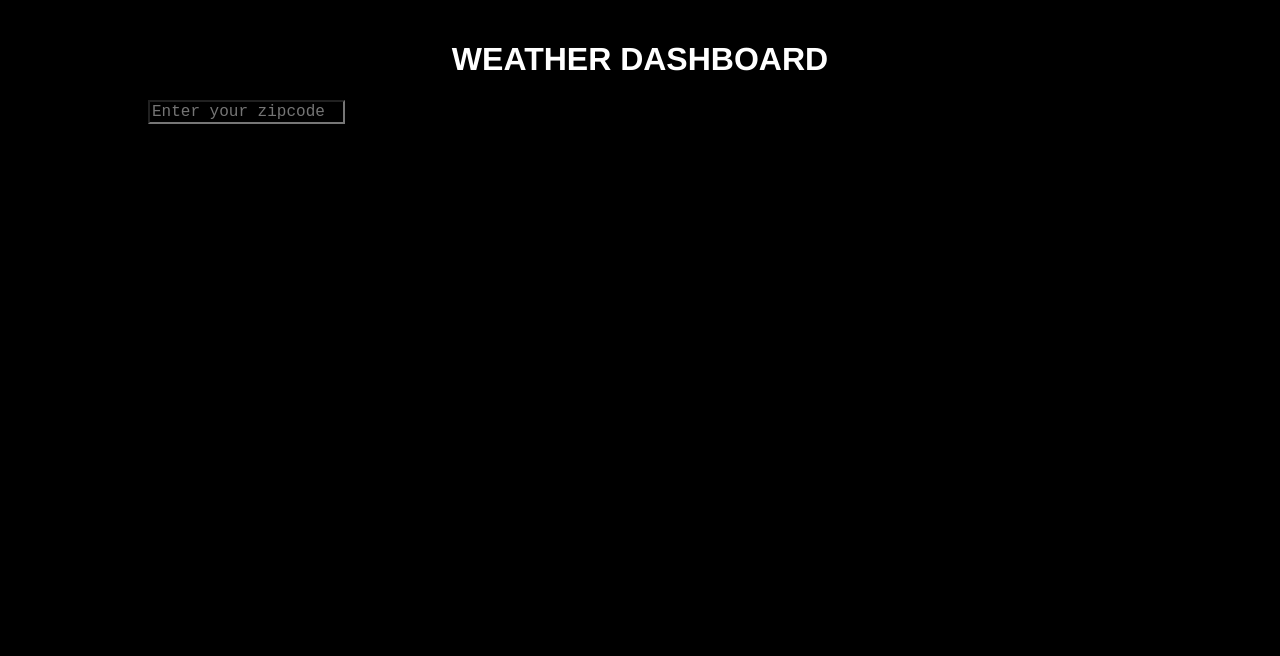
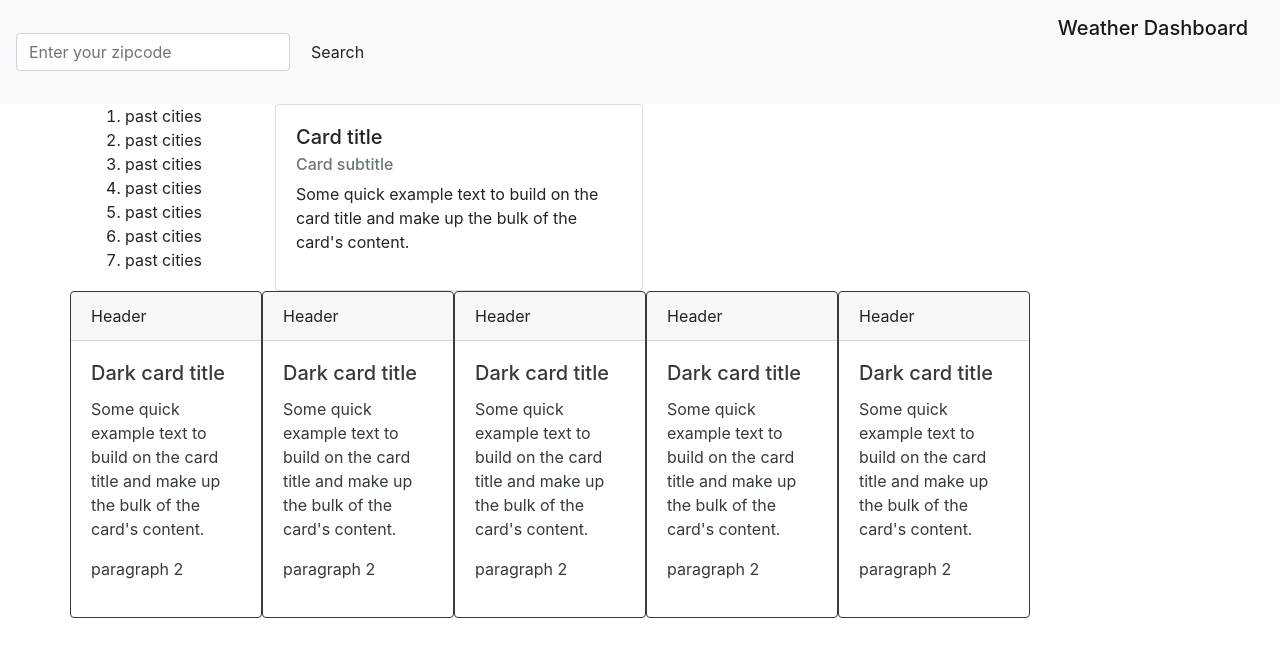
Before and after one commit to ya1sec/weatherdashboard, a plain HTML site: page index.html in a window 1280 px wide. Drawn offline with nearby package versions, Linux system fonts and the light colour scheme; a web font is replaced by a local one.

Commit message:
skeleton

```diff
--- a/index.html
+++ b/index.html
@@ -3,25 +3,140 @@
   <head>
     <meta charset="UTF-8" />
     <meta name="viewport" content="width=device-width, initial-scale=1.0" />
-    <title>Weather Dashboard</title>
+    <title>Weather Forecast</title>
+    <!-- CSS only -->
     <link
       rel="stylesheet"
-      href="https://unpkg.com/tachyons@4.12.0/css/tachyons.min.css"
+      href="https://stackpath.bootstrapcdn.com/bootstrap/4.5.0/css/bootstrap.min.css"
+      integrity="sha384-9aIt2nRpC12Uk9gS9baDl411NQApFmC26EwAOH8WgZl5MYYxFfc+NcPb1dKGj7Sk"
+      crossorigin="anonymous"
     />
-    <link rel="stylesheet" href="style.css" />
-    <link rel="stylesheet" href="fonts.css" />
+
+    <!-- JS, Popper.js, and jQuery -->
+    <script
+      src="https://code.jquery.com/jquery-3.5.1.slim.min.js"
+      integrity="sha384-DfXdz2htPH0lsSSs5nCTpuj/zy4C+OGpamoFVy38MVBnE+IbbVYUew+OrCXaRkfj"
+      crossorigin="anonymous"
+    ></script>
+    <script
+      src="https://cdn.jsdelivr.net/npm/popper.js@1.16.0/dist/umd/popper.min.js"
+      integrity="sha384-Q6E9RHvbIyZFJoft+2mJbHaEWldlvI9IOYy5n3zV9zzTtmI3UksdQRVvoxMfooAo"
+      crossorigin="anonymous"
+    ></script>
+    <script
+      src="https://stackpath.bootstrapcdn.com/bootstrap/4.5.0/js/bootstrap.min.js"
+      integrity="sha384-OgVRvuATP1z7JjHLkuOU7Xw704+h835Lr+6QL9UvYjZE3Ipu6Tp75j7Bh/kR0JKI"
+      crossorigin="anonymous"
+    ></script>
   </head>
   <body>
-    <div class="container w-80 center">
-      <h1 class="center title helvetica">WEATHER DASHBOARD</h1>
-      <input
-        type="text"
-        id="zipcode"
-        class="zipcode fl w-20 center"
-        placeholder="Enter your zipcode"
-      />
+    <!-- As a heading -->
+    <nav class="navbar navbar-light bg-light">
+      <form class="form-inline">
+        <input
+          class="form-control mr-sm-2"
+          type="search"
+          placeholder="Enter your zipcode"
+          aria-label="Search"
+        />
+        <button class="btn my-2 my-sm-0" type="submit">
+          Search
+        </button>
+      </form>
+      <span id="weatherapplogo" class="navbar-brand mb-5 h1"
+        >Weather Dashboard</span
+      >
+    </nav>
+    <div class="container">
+      <div class="row">
+        <div class="col-md-2">
+          <ol class="cities">
+            <li class="cities">past cities</li>
+            <li class="cities">past cities</li>
+            <li class="cities">past cities</li>
+            <li class="cities">past cities</li>
+            <li class="cities">past cities</li>
+            <li class="cities">past cities</li>
+            <li class="cities">past cities</li>
+          </ol>
+        </div>
+        <div class="col-md-7">
+          <div class="card" style="width: 23rem;">
+            <div class="card-body">
+              <h5 class="card-title">Card title</h5>
+              <h6 class="card-subtitle mb-2 text-muted">Card subtitle</h6>
+              <p class="card-text">
+                Some quick example text to build on the card title and make up
+                the bulk of the card's content.
+              </p>
+              <p id="uv-1"></p>
+            </div>
+          </div>
+        </div>
+      </div>
+      <div class="row">
+        <div class="card border-dark mb-2" style="max-width: 12rem;">
+          <div id="date-2" class="card-header">Header</div>
+          <div class="card-body text-dark">
+            <h5 id="temp-2" class="card-title">Dark card title</h5>
+            <p id="icon-2" class="card-text">
+              Some quick example text to build on the card title and make up the
+              bulk of the card's content.
+            </p>
+            <p id="humidity-2" class="card-text">paragraph 2</p>
+            <p id="uv-2"></p>
+          </div>
+        </div>
+        <div class="card border-dark mb-2" style="max-width: 12rem;">
+          <div id="date-3" class="card-header">Header</div>
+          <div class="card-body text-dark">
+            <h5 id="temp-3" class="card-title">Dark card title</h5>
+            <p id="icon-3" class="card-text">
+              Some quick example text to build on the card title and make up the
+              bulk of the card's content.
+            </p>
+            <p id="humidity-3" class="card-text">paragraph 2</p>
+            <p id="uv-3"></p>
+          </div>
+        </div>
+        <div class="card border-dark mb-2" style="max-width: 12rem;">
+          <div id="date-4" class="card-header">Header</div>
+          <div class="card-body text-dark">
+            <h5 id="temp-4" class="card-title">Dark card title</h5>
+            <p id="icon-4" class="card-text">
+              Some quick example text to build on the card title and make up the
+              bulk of the card's content.
+            </p>
+            <p id="humidity-4" class="card-text">paragraph 2</p>
+            <p id="uv-4"></p>
+          </div>
+        </div>
+        <div class="card border-dark mb-2" style="max-width: 12rem;">
+          <div id="date-5" class="card-header">Header</div>
+          <div class="card-body text-dark">
+            <h5 id="temp-5" class="card-title">Dark card title</h5>
+            <p id="icon-5" class="card-text">
+              Some quick example text to build on the card title and make up the
+              bulk of the card's content.
+            </p>
+            <p id="humidity-5" class="card-text">paragraph 2</p>
+            <p id="uv-5"></p>
+          </div>
+        </div>
+        <div class="card border-dark mb-2" style="max-width: 12rem;">
+          <div id="date-6" class="card-header">Header</div>
+          <div class="card-body text-dark">
+            <h5 id="temp-6" class="card-title">Dark card title</h5>
+            <p id="icon-6" class="card-text">
+              Some quick example text to build on the card title and make up the
+              bulk of the card's content.
+            </p>
+            <p id="humidity-6" class="card-text">paragraph 2</p>
+            <p id="uv-6"></p>
+          </div>
+        </div>
+      </div>
     </div>
-    <script src="script.js"></script>
   </body>
 </html>
 
--- a/style.css
+++ b/style.css
@@ -1,7 +1,5 @@
 * {
-  background-color: black;
-  color: white;
-  font-family: "JetBrains Mono", monospace;
+  font-family: "helvetica neue", helvetica, sans-serif;
 }
 
 .container {
```
